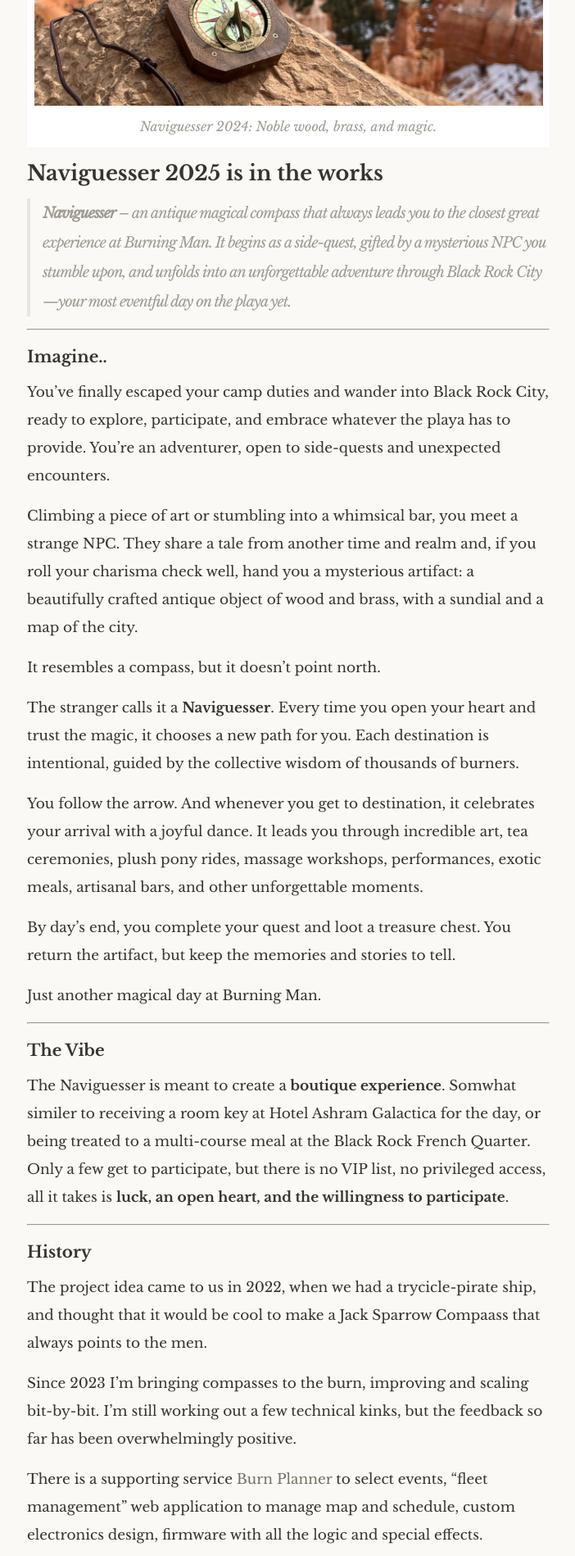
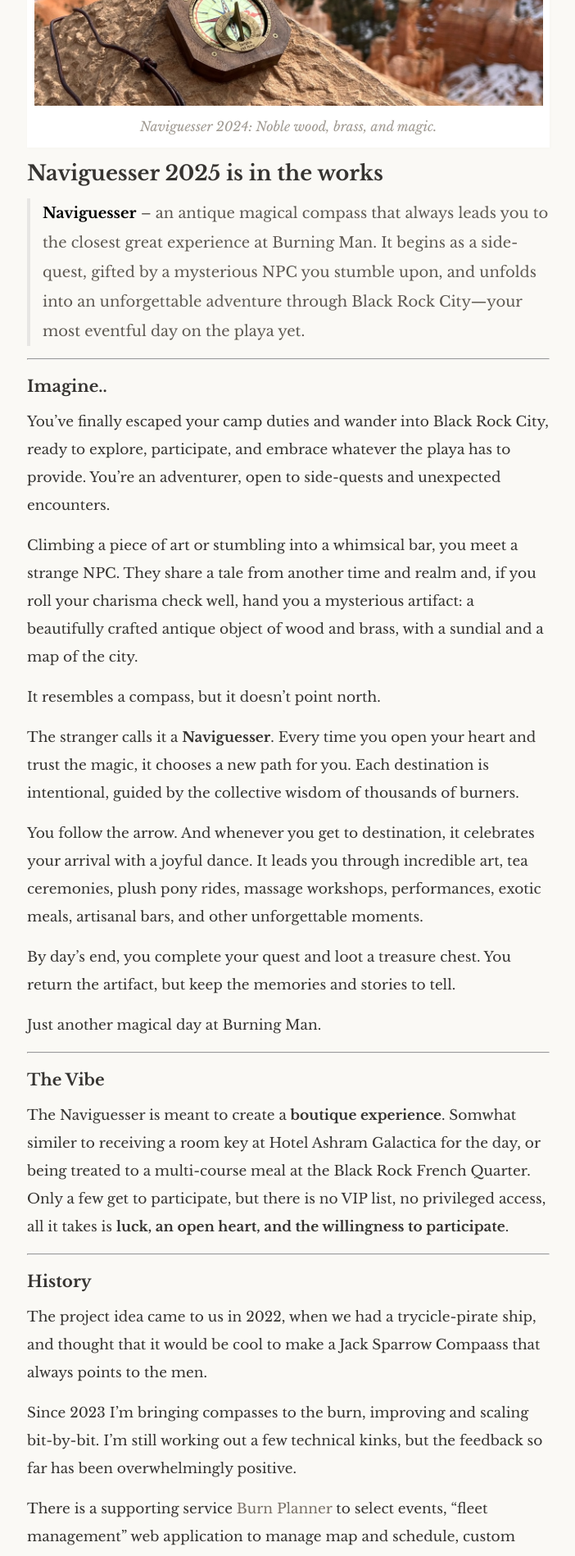
Before and after one commit to heavior/jack-sparrow-compass, a Jekyll site: the page built from index.html, in a window 1280 px wide. Shown: the part 558-2456 px from the top of the page at 82% size, without its empty margins (288-990 px from the left). Built offline with Jekyll 4.4.1, drawn with Linux system fonts in a browser that asks for light colours; some web fonts are replaced.

Commit message:
tuning blockquote style

```diff
--- a/_sass/_base.scss
+++ b/_sass/_base.scss
@@ -233,15 +233,17 @@ a {
  * Blockquotes
  */
 blockquote {
-    color: $grey-color;
+    color: $grey-color-dark;
     border-left: 4px solid $grey-color-light;
     padding-left: $spacing-unit / 2;
     font-size: 18px;
-    letter-spacing: -1px;
-    font-style: italic;
 
     > :last-child {
         margin-bottom: 0;
+    }
+
+    strong {
+        color: black;
     }
 }
 
```
